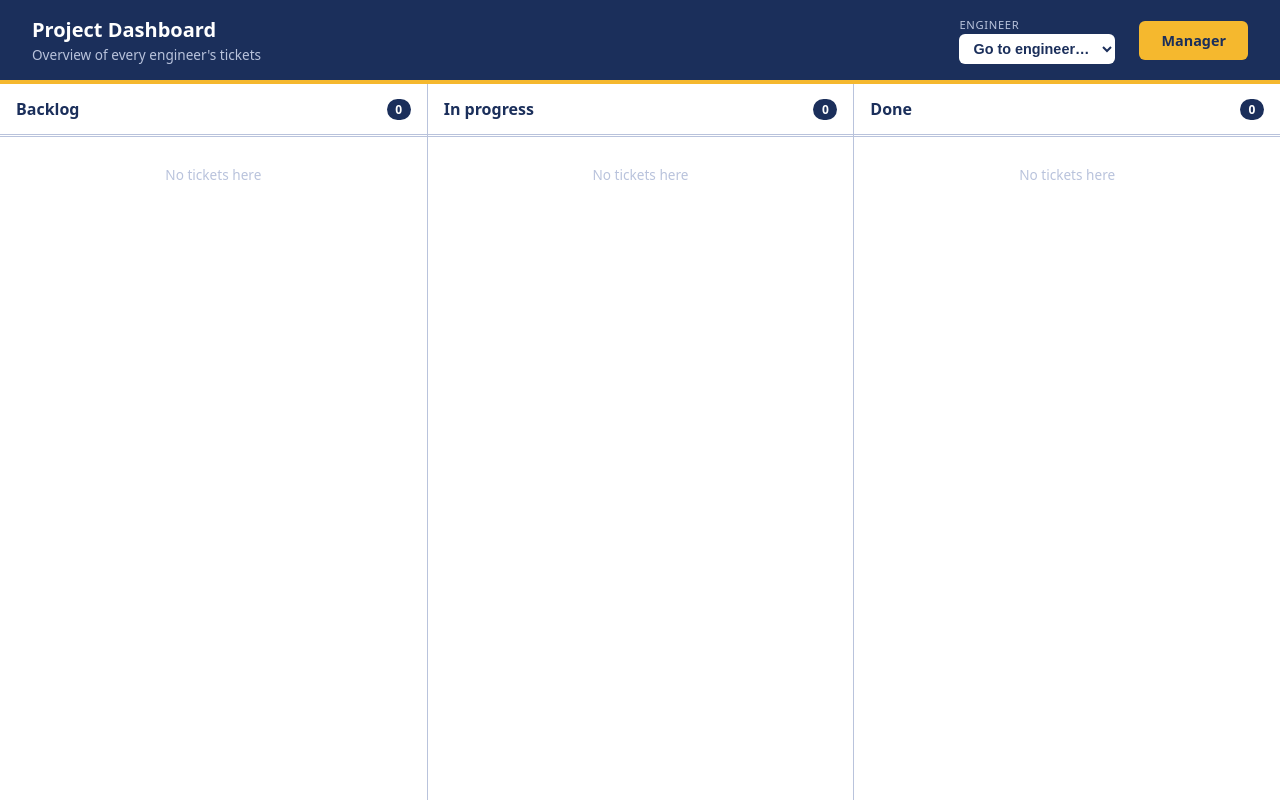
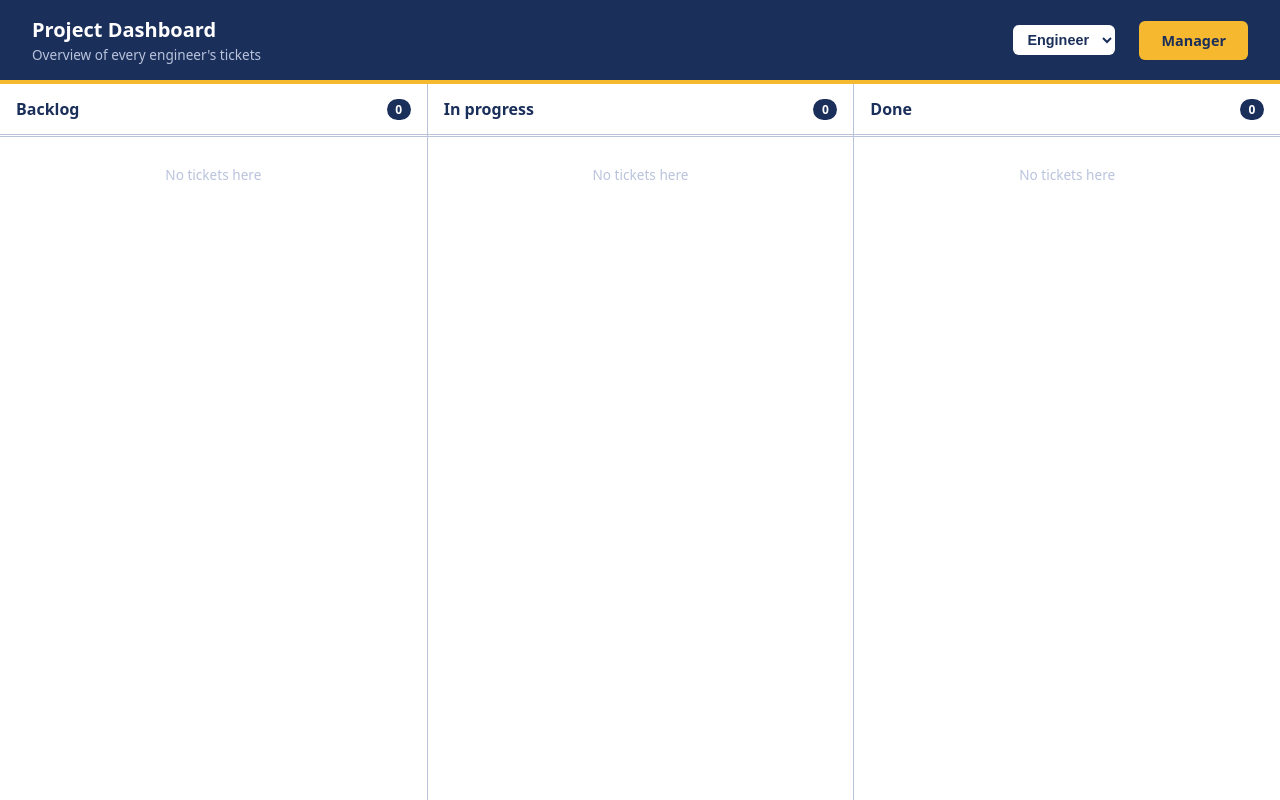
Before and after one commit to cs390f26/agile-board-monolith, a Python web app: template src/agile_board/templates/index.html in a window 1280 px wide. Run offline with Jinja, Linux system fonts and the light colour scheme; the template is opened without the code that fills it, so the values that code supplies are empty.

Commit message:
engineer button change

```diff
--- a/src/agile_board/templates/index.html
+++ b/src/agile_board/templates/index.html
@@ -14,9 +14,8 @@
     </div>
     <div class="header-controls">
         <div class="engineer-select">
-            <label class="label" for="engineer-select">Engineer</label>
-            <select id="engineer-select">
-                <option value="" selected disabled>Go to engineer…</option>
+            <select id="engineer-select" aria-label="Engineer">
+                <option value="" selected disabled>Engineer</option>
             </select>
         </div>
         <a class="manager-btn" href="/manager">Manager</a>
```
